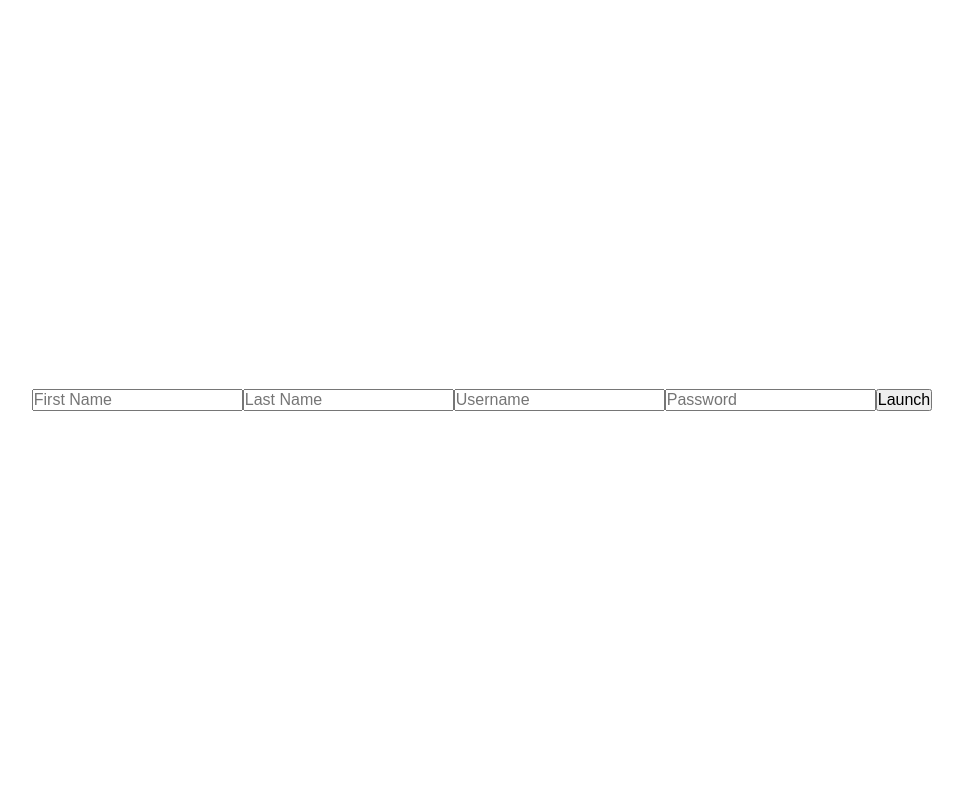
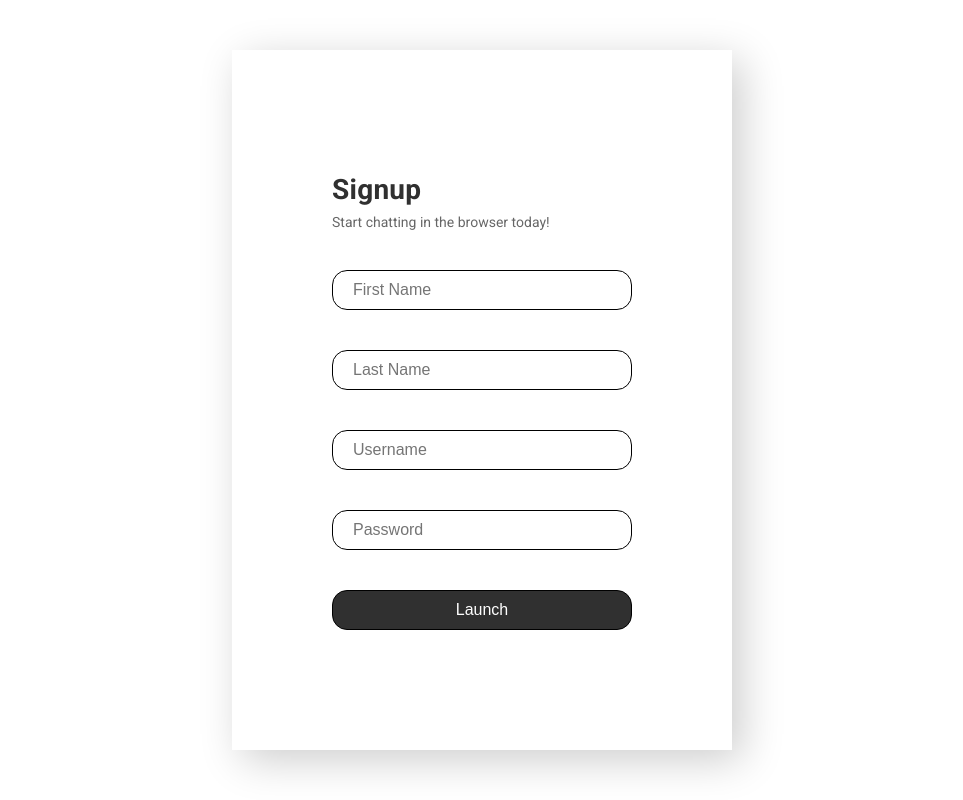
Before and after one commit to emanbau/chat-app, a React (Create React App) app in the folder client/: page / in a window 1280 px wide. Both pictures are taken after a click on the element "Create an Account". Shown: the whole page, without its empty margins (158-1121 px from the left). Built offline with nearby package versions, Linux system fonts and the light colour scheme.

Commit message:
Signup styles

```diff
--- /dev/null
+++ b/client/src/Form.scss
@@ -0,0 +1,70 @@
+@import "App.scss";
+
+%form-container {
+  display: flex;
+  flex-direction: column;
+  justify-content: center;
+  align-items: center;
+  width: 500px;
+  height: 700px;
+  box-shadow: 10px 10px 40px 0px rgba(0, 0, 0, 0.2);
+  font-family: $font-use;
+  border: none;
+}
+
+%form-heading {
+  text-align: left;
+  width: 300px;
+  margin: 0px 0px 0px 0px;
+  line-height: 38px;
+  font-size: 28px;
+  font-weight: bold;
+  letter-spacing: 0.25px;
+  color: #303030;
+}
+
+%form-caption {
+  text-align: left;
+  width: 300px;
+  margin: 5px 0px 20px 0px;
+  font-size: 14px;
+  color: rgba(0, 0, 0, 0.6);
+}
+
+%first-input {
+  outline: none !important;
+  margin: 20px 0px 20px 0px;
+  width: 300px;
+  padding: 10px 20px;
+  border-radius: 15px;
+  border: solid black 1px;
+  font-size: 16px;
+  font-weight: 300;
+}
+
+%second-input {
+  outline: none !important;
+  margin: 20px 0px 20px 0px;
+  width: 300px;
+  padding: 10px 20px;
+  border-radius: 15px;
+  border: solid black 1px;
+  font-size: 16px;
+}
+
+%action-button {
+  margin: 20px 0px 0px 0px;
+  width: 300px;
+  padding: 10px;
+  border-radius: 15px;
+  border: solid black 1px;
+  cursor: pointer;
+  background-color: #303030;
+  color: #fdfdfd;
+  transition: 200ms;
+  &:hover {
+    background-color: #fdfdfd;
+    color: #303030;
+    transition: 200ms;
+  }
+}
--- a/client/src/pages/Login.scss
+++ b/client/src/pages/Login.scss
@@ -1,71 +1,28 @@
 @import "../App.scss";
+@import "../Form.scss";
 
 .login-container {
-  display: flex;
-  flex-direction: column;
-  justify-content: center;
-  align-items: center;
-  width: 500px;
-  height: 700px;
-  box-shadow: 10px 10px 40px 0px rgba(0, 0, 0, 0.2);
-  font-family: $font-use;
-  border: none;
+  @extend %form-container;
+}
 
 .login-heading {
-    text-align: left;
-    width: 300px;
-    margin: 0px 0px 0px 0px;
-    line-height: 38px;
-    font-size: 28px;
-    font-weight: bold;
-    letter-spacing: 0.25px;
-    color: #303030;
+  @extend %form-heading;
 }
 
 .login-caption {
-    text-align: left;
-    width: 300px;
-    margin: 5px 0px 20px 0px;
-    font-size: 14px;
-    color: rgba(0, 0, 0, 0.6);
+  @extend %form-caption;
 }
 
 .username-input {
-    outline: none !important;
-    margin: 20px 0px 20px 0px;
-    width: 300px;
-    padding: 10px 20px;
-    border-radius: 15px;
-    border: solid black 1px;
-    font-size: 16px;
-    font-weight: 300;
+  @extend %first-input;
 }
 
 .password-input {
-    outline: none !important;
-    margin: 20px 0px 20px 0px;
-    width: 300px;
-    padding: 10px 20px;
-    border-radius: 15px;
-    border: solid black 1px;
-    font-size: 16px;
+  @extend %second-input;
 }
 
 .login-button {
-    margin: 20px 0px 0px 0px;
-    width: 300px;
-    padding: 10px;
-    border-radius: 15px;
-    border: solid black 1px;
-    cursor: pointer;
-    background-color: #303030;
-    color: #fdfdfd;
-    transition: 200ms;
-    &:hover {
-      background-color: #fdfdfd;
-      color: #303030;
-      transition: 200ms;
-    }
+  @extend %action-button;
 }
 
 .login-register {
@@ -83,4 +40,3 @@
     cursor: pointer;
   }
 }
-}
--- /dev/null
+++ b/client/src/pages/Signup.scss
@@ -0,0 +1,33 @@
+@import "../Form.scss";
+
+.signup-heading {
+  @extend %form-heading;
+}
+
+.signup-caption {
+  @extend %form-caption;
+}
+
+.signup-container {
+  @extend %form-container;
+}
+
+.first-name-input {
+  @extend %first-input;
+}
+
+.last-name-input {
+  @extend %second-input;
+}
+
+.username-input {
+  @extend %second-input;
+}
+
+.password-input {
+  @extend %second-input;
+}
+
+.signup-button {
+  @extend %action-button;
+}
--- a/client/src/pages/Signup.tsx
+++ b/client/src/pages/Signup.tsx
@@ -3,6 +3,7 @@ import { useMutation } from '@apollo/client';
 import { SIGN_UP } from '../GraphQL/Mutations/User';
 import { setUsername as reduxSetUsername, setPassword as reduxSetPassword } from '../Redux/account';
 import { useAppDispatch } from '../Redux/reduxhooks';
+import './Signup.scss';
 
 interface Props {
     noSignupHandle: () => void;
@@ -51,28 +52,34 @@ const Signup: React.FC<Props> = ({ noSignupHandle, loginHandle }) => {
     }, [error, loading, data]);
 
     return (
-        <div>
+        <div className="signup-container">
+            <h1 className="signup-heading">Signup</h1>
+            <p className="signup-caption">Start chatting in the browser today!</p>
             <input
                 type="text"
                 placeholder="First Name"
                 onChange={(e) => setFirstName(e.target.value)}
+                className="first-name-input"
             />
             <input
                 type="text"
                 placeholder="Last Name"
                 onChange={(e) => setLastName(e.target.value)}
+                className="last-name-input"
             />
             <input
                 type="text"
                 placeholder="Username"
                 onChange={(e) => setUsername(e.target.value)}
+                className="username-input"
             />
             <input
                 type="text"
                 placeholder="Password"
                 onChange={(e) => setPassword(e.target.value)}
+                className="password-input"
             />
-            <button onClick={signUp}>Launch</button>
+            <button className="signup-button" onClick={signUp}>Launch</button>
         </div>
     )
 }
```
Also changed, not shown: 16 other files (tests, documents, lock files or other folders). Lines whose indentation alone changed are shown as unchanged.
